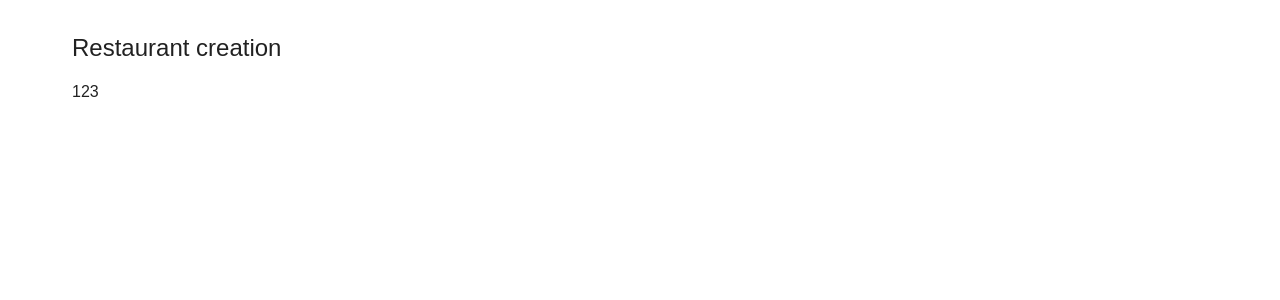
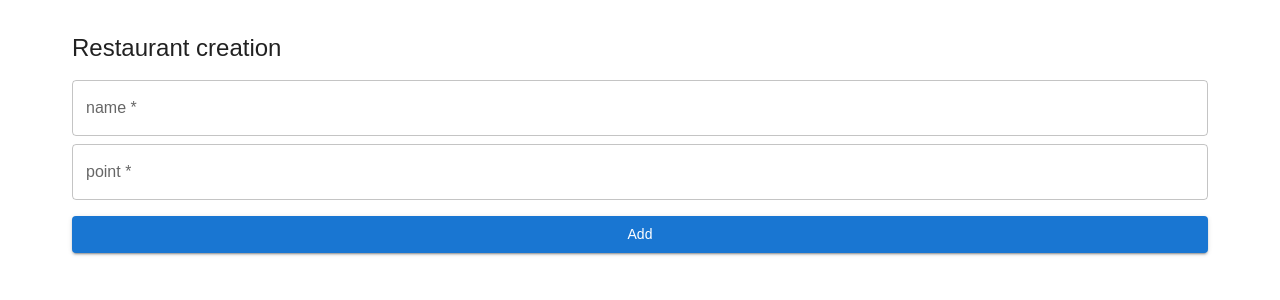
Before and after one commit to justinaus/gnl-admin, a React (Create React App) app: page /restaurants/create in a window 1280 px wide. Shown: the top 300 px of the page. Built offline with nearby package versions, Linux system fonts and the light colour scheme; no server answers; a web font is replaced by a local one.

Commit message:
Add restaurant form

```diff
--- /dev/null
+++ b/src/components/restaurants/write/RestaurantForm.tsx
@@ -0,0 +1,78 @@
+import { Button, Stack, TextField } from '@mui/material';
+import { useCallback } from 'react';
+import { Controller, useForm } from 'react-hook-form';
+
+interface IForm {
+  name: string;
+  // latLng: {
+  //   lat: string;
+  //   lng: string;
+  // };
+  point: string;
+  // content: string;
+  // link?: {
+  //   mangpl?: string;
+  //   naver?: string;
+  //   micherin?: string;
+  //   blueribbon?: string;
+  // };
+  // emoji: string;
+  // hashtags?: string[];
+}
+
+type Props = {
+  defaultValues?: IForm;
+};
+
+export default function RestaurantForm({ defaultValues }: Props) {
+  const reactHookForm = useForm<IForm>({
+    defaultValues: defaultValues
+      ? { ...defaultValues }
+      : {
+          name: '',
+          point: '',
+        },
+  });
+
+  const { control, getValues } = reactHookForm;
+
+  const handleAdd = useCallback(() => {
+    console.log(getValues());
+  }, [getValues]);
+
+  return (
+    <Stack spacing={4}>
+      <Stack spacing={2}>
+        <Controller
+          name="name"
+          control={control}
+          rules={{
+            required: true,
+          }}
+          render={({ field }) => (
+            <TextField label="name *" variant="outlined" {...field} />
+          )}
+        />
+        <Controller
+          name="point"
+          control={control}
+          rules={{
+            required: true,
+          }}
+          render={({ field }) => (
+            <TextField
+              label="point *"
+              variant="outlined"
+              type="number"
+              InputProps={{ inputProps: { min: 0, max: 5 } }}
+              {...field}
+            />
+          )}
+        />
+      </Stack>
+      <Button variant="contained" onClick={handleAdd}>
+        Add
+      </Button>
+    </Stack>
+  );
+}
--- a/src/pages/restaurants/create/RestaurantCreate.tsx
+++ b/src/pages/restaurants/create/RestaurantCreate.tsx
@@ -1,5 +1,10 @@
 import PageLayout from '../../../components/layout/PageLayout';
+import RestaurantForm from '../../../components/restaurants/write/RestaurantForm';
 
 export default function RestaurantCreate() {
-  return <PageLayout title="Restaurant creation">123</PageLayout>;
+  return (
+    <PageLayout title="Restaurant creation">
+      <RestaurantForm />
+    </PageLayout>
+  );
 }
```
